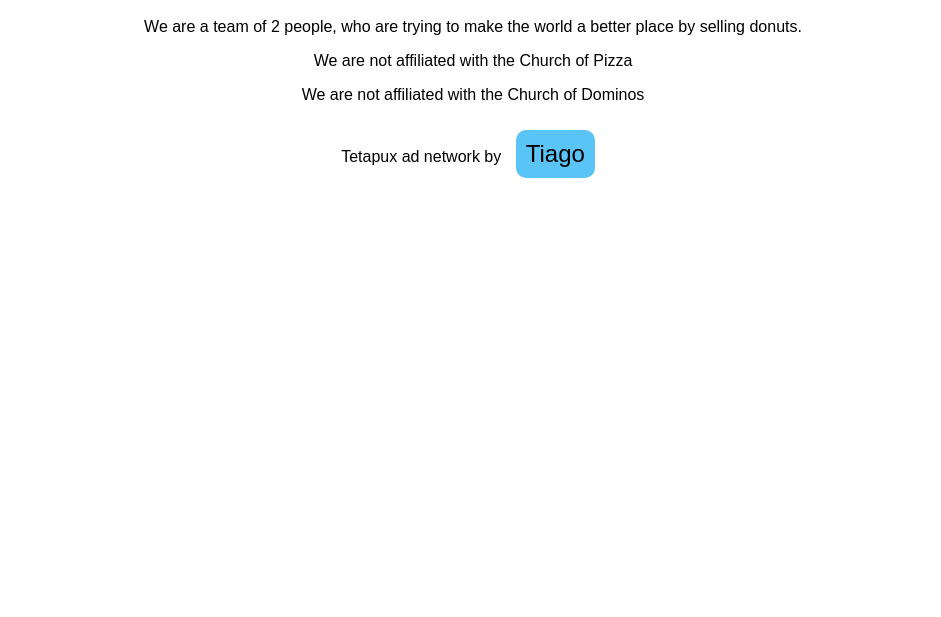
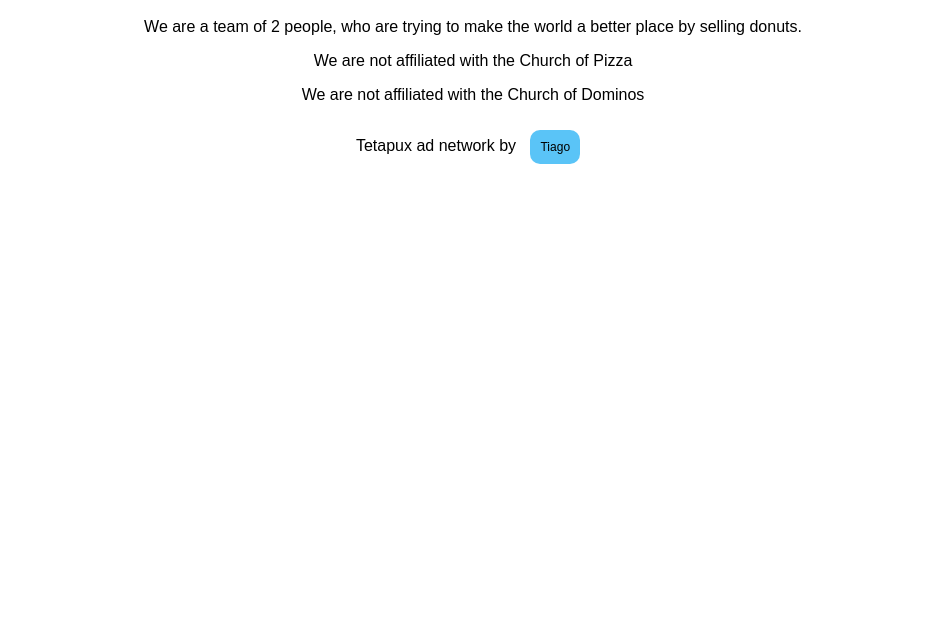
Before and after one commit to lcodman/Jesus-Domains, a plain HTML site: page about/us/index.html in a window 1280 px wide. Shown: the part 183-800 px from the top of the page, without its empty margins (167-1108 px from the left). Drawn offline with Linux system fonts and the light colour scheme.

Commit message:
Update index.html

```diff
--- a/about/us/index.html
+++ b/about/us/index.html
@@ -15,7 +15,7 @@
   <p>We are not affiliated with the Church of Pizza</p>
   <p>We are not affiliated with the Church of Dominos</p>
 
-  <p>Tetapux ad network by <a href="https://x.com/0xtiago_">Tiago</a></p>
+  <p>Tetapux ad network by <a href="https://x.com/0xtiago_" style="font-size: 12px">Tiago</a></p>
 </p>
   <tetapux-ads></tetapux-ads>
 </body>
```
